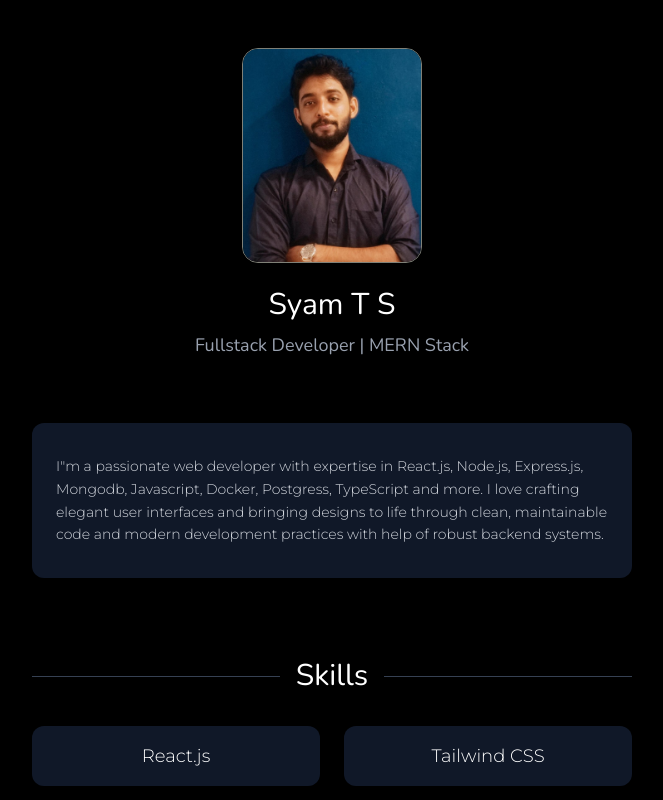
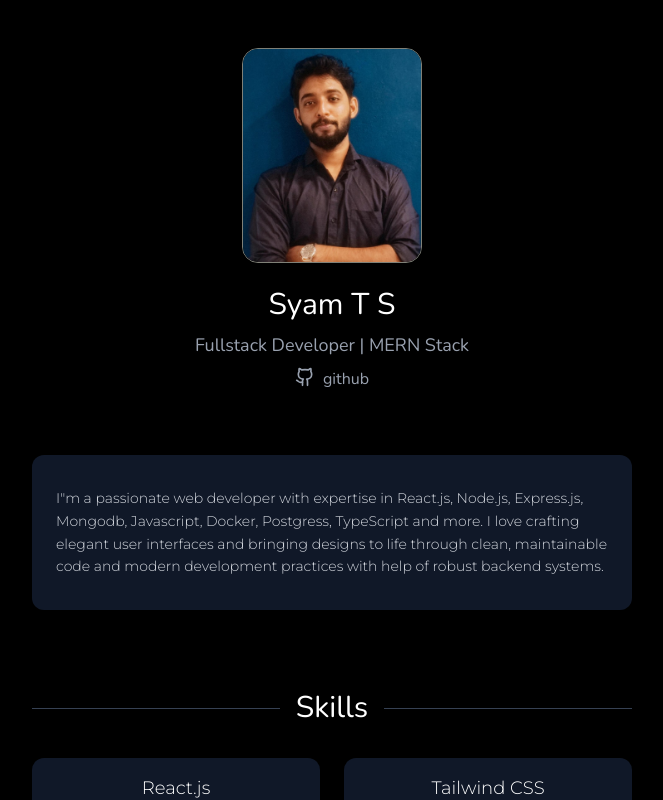
Before and after one commit to syam-ts/Portfolio, a React (Vite) app: page / in a window 1280 px wide. Shown: the top 800 px of the page, without its empty margins (308-971 px from the left). Built offline with nearby package versions, Linux system fonts and the light colour scheme.

Commit message:
feat: add github in header

```diff
--- a/src/App.tsx
+++ b/src/App.tsx
@@ -24,6 +24,14 @@ const App: React.FC = () => {
           </h1>
           <p className="text-md sm:text-lg text-gray-400 mt-2 nunito-regular">
             Fullstack Developer | MERN Stack
+          </p>
+          <p className="flex gap-2 text-gray-400 mt-2 nunito-regular">
+            <div>
+              <Github className="h-5 w-5" />
+            </div>
+            <a href="https://github.com/syam-ts" target="_blank">
+              <span className="text-md hover:border-b">github</span>
+            </a>
           </p>
         </header>
 
```
Also changed, not shown: public/github.svg (added).
